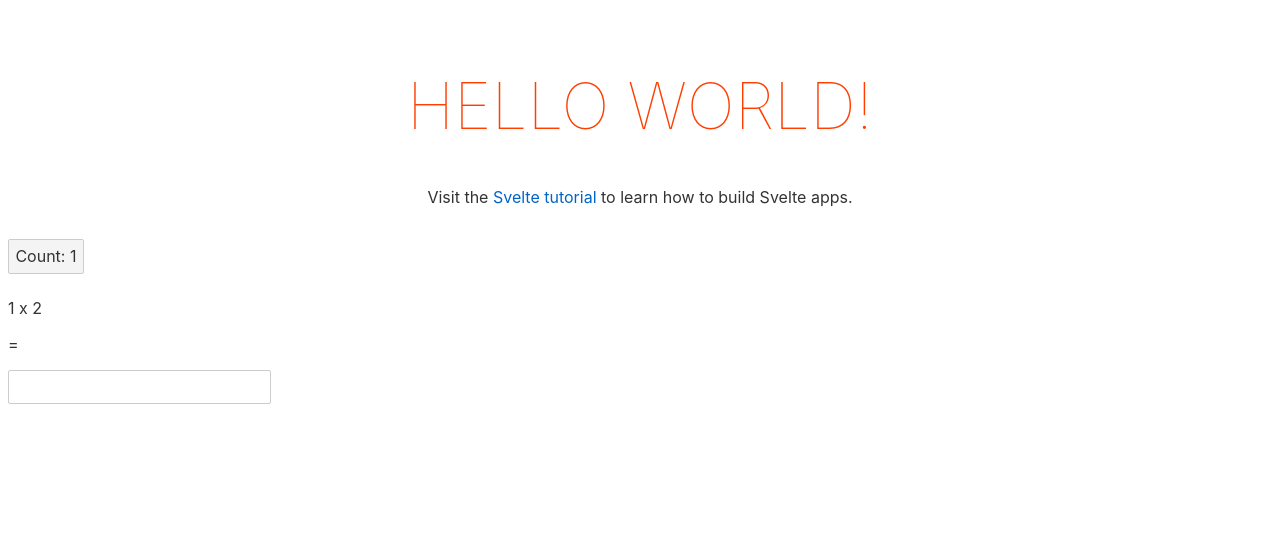
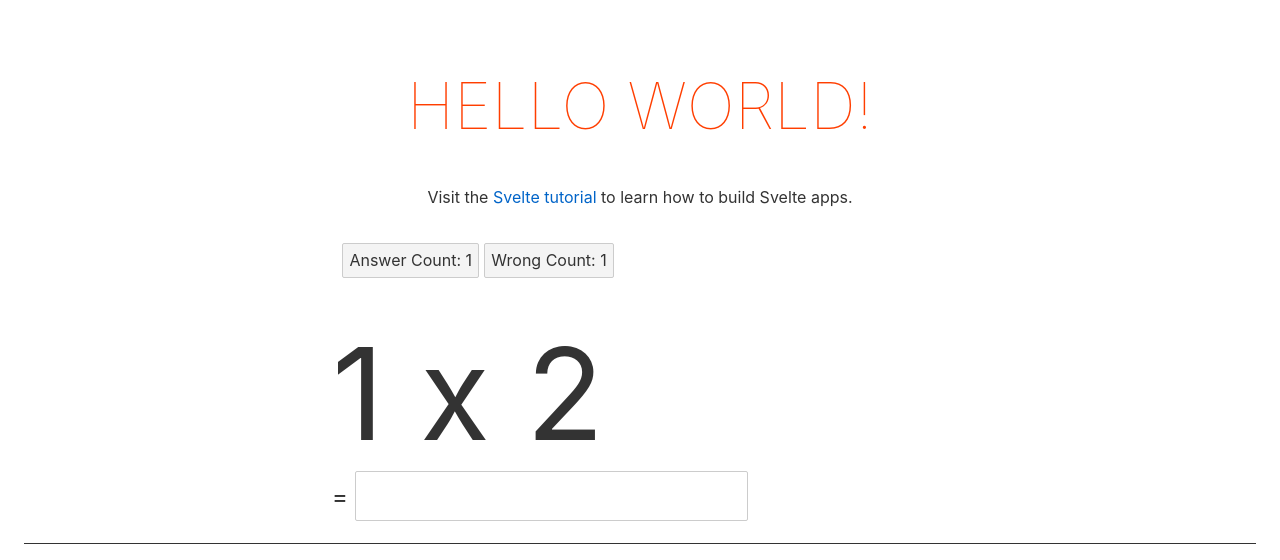
Before and after one commit to jangMMSoo/msdak, a Svelte app in the folder multiple-king/: page / in a window 1280 px wide. Shown: the top 560 px of the page. Built offline with nearby package versions, Linux system fonts and the light colour scheme.

Commit message:
css 수정

```diff
--- a/multiple-king/src/App.svelte
+++ b/multiple-king/src/App.svelte
@@ -6,6 +6,7 @@
 	$: doubled = count * 2;
 	$: quadrupled = doubled * 2;
 	let html = '';
+
 	function handleClick() {
 		count += 1;
 	}
@@ -24,7 +25,7 @@
 
 	function addLi() {
 		let answer = count * 2;
-		html = html + '<li>' + count +' x ' + '2 = ' + answer +'</li>';
+		html = '<li><span style="color: red;">' + count + '.</span> '  + count +' x ' + '2 = ' + answer +'</li>' + html;
 	}
 </script>
 
@@ -43,6 +44,49 @@
 		font-weight: 100;
 	}
 
+	.center {
+		margin: auto;
+		width: 50%;
+		/*border: 3px solid green;*/
+		padding: 10px;
+	}
+
+	.left {
+		margin: auto auto auto 0px;
+		width: 65%;
+		/*border: 3px solid green;*/
+		padding: 10px;
+		text-align: left;
+	}
+
+	.font-left {
+		font-size: 128px;
+		margin: 0;
+		text-align: left;
+	}
+
+
+	.answer-left {
+		font-size: 24px;
+		margin: 0;
+		text-align: left;
+	}
+
+	.right {
+		margin: auto 0px auto auto;
+		width: 35%;
+		/*border: 3px solid green;*/
+		padding: 10px;
+	}
+
+	.answer-list {
+		list-style-type: none;
+		text-align: left;
+	}
+
+	.div-line {
+		border-top: 1px solid;
+	}
 	@media (min-width: 640px) {
 		main {
 			max-width: none;
@@ -53,14 +97,24 @@
 <main>
 	<h1>Hello {name}!</h1>
 	<p>Visit the <a href="https://svelte.dev/tutorial">Svelte tutorial</a> to learn how to build Svelte apps.</p>
+
+	<div class="center">
+		<div class="left">
+		<button >Answer Count: {count}</button>
+		<button >Wrong Count: {count}</button>
+		</div>
+	</div>
+
+	<div class="center">
+		<p class="font-left">{count} x 2 </p>
+		<p class="answer-left">= <input on:keydown={handleKeyDown} /></p>
+	</div>
+
+	<div class="div-line">
+		<div class="center">
+			<div class="right">
+				<ul class="answer-list" contenteditable="true"  bind:innerHTML={html}></ul>
+			</div>
+		</div>
+	</div>
 </main>
-
-
-<button on:click={handleClick}>
-	Count: {count}
-</button>
-
-<p>{count} x 2 </p>
-<p>= </p><input on:keydown={handleKeyDown} />
-
-<ul contenteditable="true"  bind:innerHTML={html}></ul>
```
